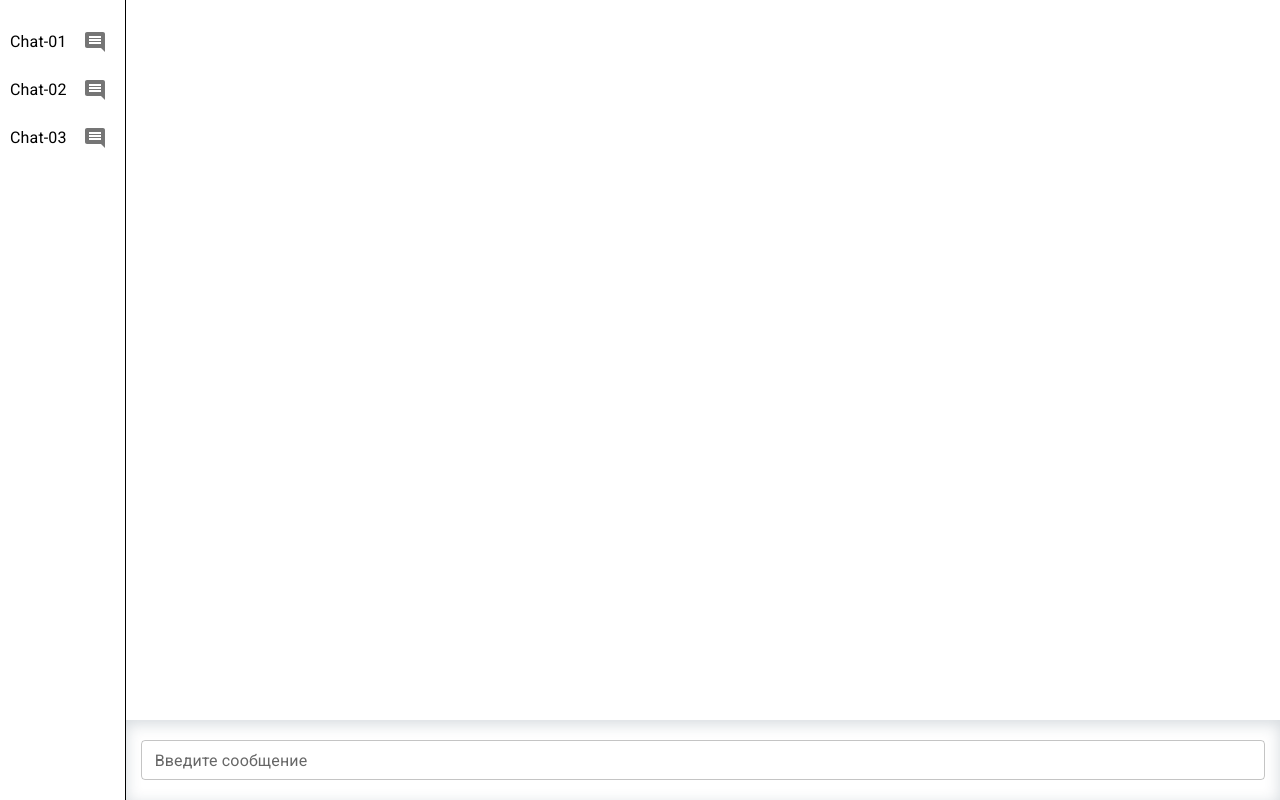
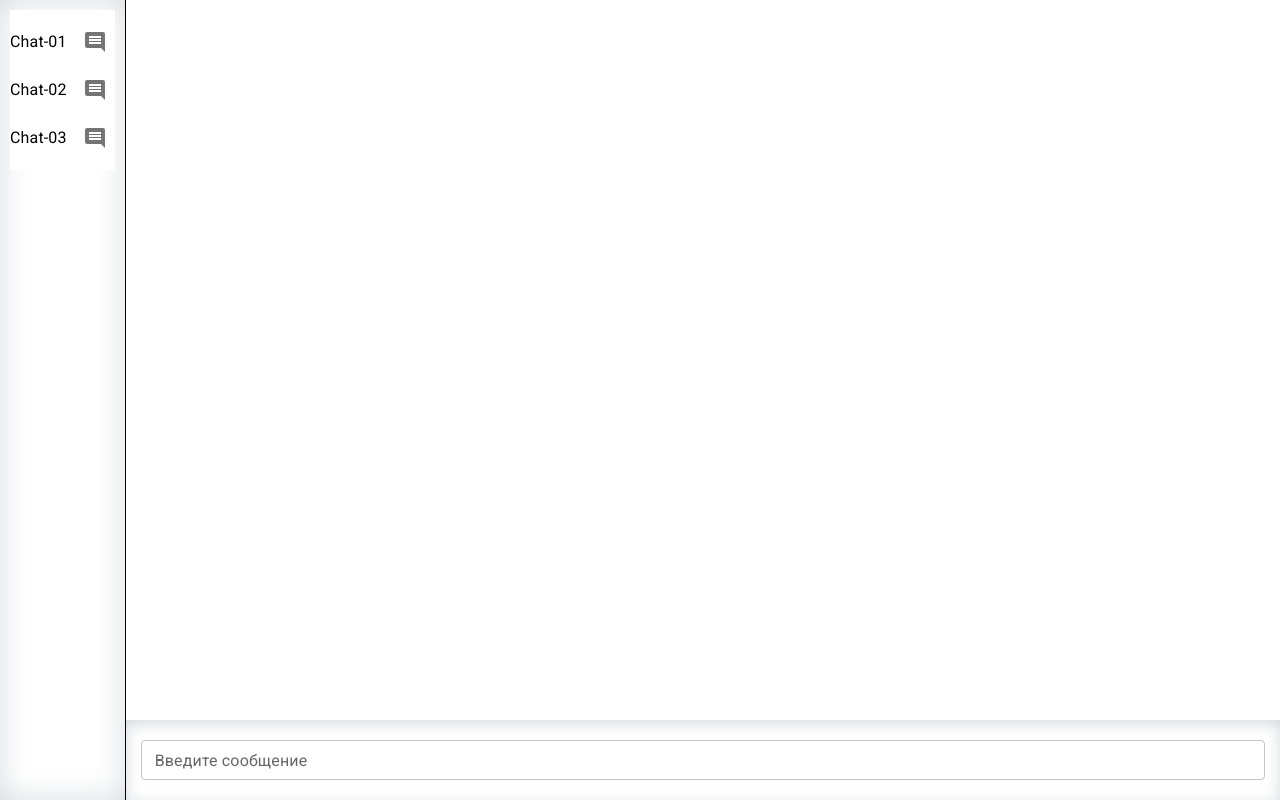
Before and after one commit to dasdias/react-gb-10-2022, a React (Create React App) app: page / in a window 1280 px wide. Built offline with nearby package versions, Linux system fonts and the light colour scheme.

Commit message:
lesson-03

```diff
--- a/src/components/chatList/chatList.jsx
+++ b/src/components/chatList/chatList.jsx
@@ -4,7 +4,8 @@ import CommentIcon from '@mui/icons-material/Comment';
 
 export const ChatList = ({ chatList, setChatList }) => {
 	return (
-    <div className={style.chatlist}>
+
+		<div className={[style.chatlist, style.chatlist_shadow].join(' ')}>
 			<List sx={{ width: '100%', maxWidth: 360, bgcolor: 'background.paper' }}>
 				{chatList.map((ListElem, i) => (
 					<ListItem
@@ -20,12 +21,8 @@ export const ChatList = ({ chatList, setChatList }) => {
 					</ListItem>
 				))}
 			</List>
-    </div>
-    //   {chatList.map((chatItem, index) => {
-    //     return (
-    //       <h2 key={index}>{chatItem.name}</h2>
-
-    //     )
-    //   })}
+		</div >
 	)
 }
+
+{/* <div className={`${style.chatlist} ${style.chatlist_shadow}`}> */ }
--- a/src/components/chatList/chatlist.module.css
+++ b/src/components/chatList/chatlist.module.css
@@ -1,5 +1,11 @@
 .chatlist {
-  padding: 10px;
-  border-right: 1px solid #000;
-  /* background-color: blue; */
+	padding: 10px;
+	border-right: 1px solid #000;
+	/* background-color: blue; */
 }
+
+.chatlist_shadow {
+	-webkit-box-shadow: 0px 0px 28px 2px rgba(34, 60, 80, 0.17) inset;
+	-moz-box-shadow: 0px 0px 28px 2px rgba(34, 60, 80, 0.17) inset;
+	box-shadow: 0px 0px 28px 2px rgba(34, 60, 80, 0.17) inset;
+}
--- a/src/components/messageList/messageList.jsx
+++ b/src/components/messageList/messageList.jsx
@@ -5,6 +5,6 @@ export const MessageList = ({ messages }) => {
 	return (
 		<div className={style.messagelist}>
 			{messages.map((message, i) => <div className={`${style.msg} ${message.author === 'robot' ? style.msg_bot : ""}`} key={i}><span>{message.text}; автор: {message.author}</span></div>)}
-		</div>
+		</div >
 	)
 }
```
Lines whose indentation alone changed are shown as unchanged.
